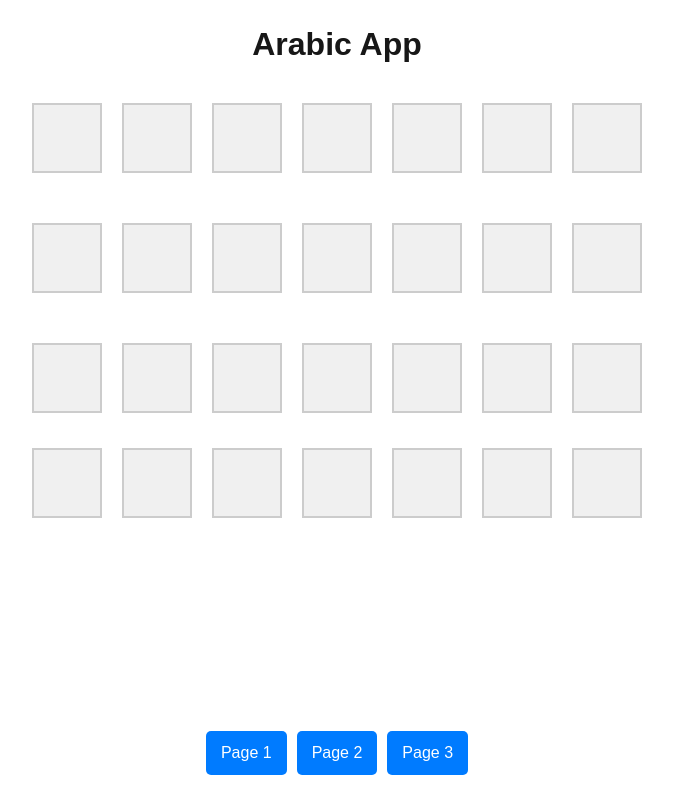
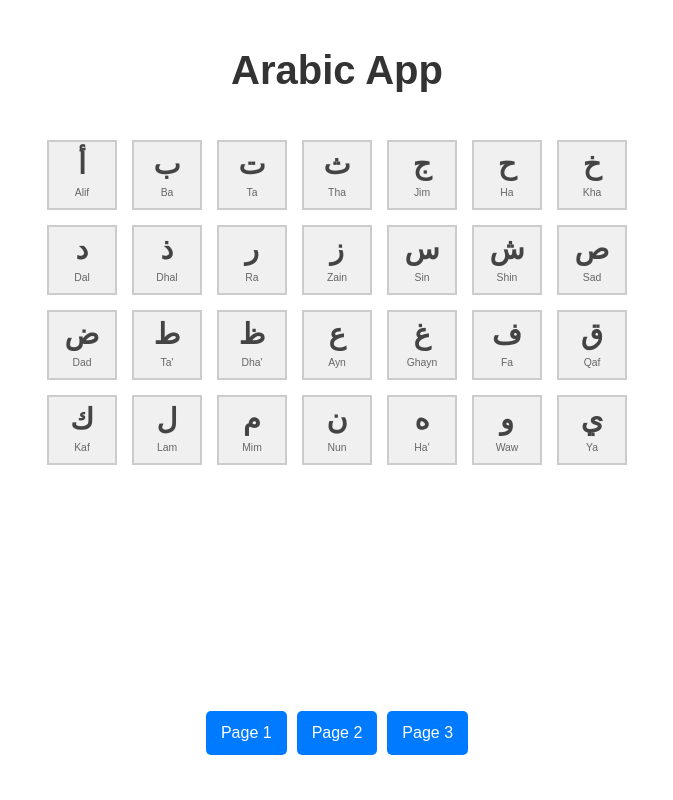
Before and after one commit to Alchabom/arabicApp, a Next.js app: page / in a window 1280 px wide. Shown: the whole page, without its empty margins (303-976 px from the left). Built offline with nearby package versions, Linux system fonts and the light colour scheme.

Commit message:
added characters / names , fixed styling issues

```diff
--- a/src/app/page.tsx
+++ b/src/app/page.tsx
@@ -2,151 +2,142 @@
 
 import React from "react";
 
-/**
- * HomePage is a functional React component that renders the main layout of the Arabic App.
- *
- * Features:
- * - A vertically centered structure using flexbox to manage the overall layout.
- * - A styled header displaying the title "Arabic App".
- * - A grid of 28 interactive squares displayed in a 7-column by 3-row layout.
- *   Each square changes background color when hovered and reverts when the mouse moves away.
- * - A footer section containing three interactive buttons to represent navigation pages.
- *   Buttons change their background color on hover and revert to the original color on mouse out.
- *
- * Styling:
- * - The component includes inline styles for layout and design, including responsiveness
- *   for proper alignment and spacing of elements.
- *
- *   TODO
- *    * Put arabic letters in boxes
- *    * Clean up spacing/Style
- *    *Implement functional buttons
- *
- */
+// Data array with letter and name
+const squareData = [
+  { letter: "أ", name: "Alif" }, { letter: "ب", name: "Ba" }, { letter: "ت", name: "Ta" },
+  { letter: "ث", name: "Tha" }, { letter: "ج", name: "Jim" }, { letter: "ح", name: "Ha" },
+  { letter: "خ", name: "Kha" }, { letter: "د", name: "Dal" }, { letter: "ذ", name: "Dhal" },
+  { letter: "ر", name: "Ra" }, { letter: "ز", name: "Zain" }, { letter: "س", name: "Sin" },
+  { letter: "ش", name: "Shin" }, { letter: "ص", name: "Sad" }, { letter: "ض", name: "Dad" },
+  { letter: "ط", name: "Ta'" }, { letter: "ظ", name: "Dha'" }, { letter: "ع", name: "Ayn" },
+  { letter: "غ", name: "Ghayn" }, { letter: "ف", name: "Fa" }, { letter: "ق", name: "Qaf" },
+  { letter: "ك", name: "Kaf" }, { letter: "ل", name: "Lam" }, { letter: "م", name: "Mim" },
+  { letter: "ن", name: "Nun" }, { letter: "ه", name: "Ha'" }, { letter: "و", name: "Waw" },
+  { letter: "ي", name: "Ya" }
+];
+
 const HomePage: React.FC = () => {
   return (
+    <div style={styles.pageContainer}>
+      <header style={styles.header}>
+        Arabic App
+      </header>
+
+      <div style={styles.gridContainer}>
+        {/* Render squares */}
+        {Array.from({ length: 28 }).map((_, index) => {
+          // Get data for the square, provide default empty values
+          const { letter, name } = squareData[index] ?? { letter: '', name: '' };
+
+          return (
             <div
-            style={{
+              key={index}
+              style={styles.squareBase} // Base styles for the square
+              onMouseOver={(e) => {
+                e.currentTarget.style.backgroundColor = styles.squareHover.backgroundColor;
+                e.currentTarget.style.borderColor = styles.squareHover.borderColor;
+              }}
+              onMouseOut={(e) => {
+                e.currentTarget.style.backgroundColor = styles.squareBase.backgroundColor!;
+                e.currentTarget.style.borderColor = styles.squareBase.borderColor!;
+              }}
+            >
+              {/* Arabic Letter */}
+              <span style={styles.arabicLetter}>
+                {letter}
+              </span>
+              {/* Letter Name */}
+              {name && ( // Only render name span if name exists
+                <span style={styles.letterName}>
+                  {name}
+                </span>
+              )}
+            </div>
+          );
+        })}
+      </div>
+
+      {/* Footer Button Container */}
+      <div style={styles.footerContainer}>
+         {/* Buttons remain the same... */}
+         <button style={styles.buttonBase} onMouseOver={(e) => e.currentTarget.style.backgroundColor = styles.buttonHover.backgroundColor} onMouseOut={(e) => e.currentTarget.style.backgroundColor = styles.buttonBase.backgroundColor!}>Page 1</button>
+         <button style={styles.buttonBase} onMouseOver={(e) => e.currentTarget.style.backgroundColor = styles.buttonHover.backgroundColor} onMouseOut={(e) => e.currentTarget.style.backgroundColor = styles.buttonBase.backgroundColor!}>Page 2</button>
+         <button style={styles.buttonBase} onMouseOver={(e) => e.currentTarget.style.backgroundColor = styles.buttonHover.backgroundColor} onMouseOut={(e) => e.currentTarget.style.backgroundColor = styles.buttonBase.backgroundColor!}>Page 3</button>
+      </div>
+    </div>
+  );
+};
+
+// Group styles together for better readability
+const styles = {
+  pageContainer: {
     display: "flex",
     flexDirection: "column",
     alignItems: "center",
-                height: "100vh",
-            }}
-        >
-            <header
-                style={{
-                    fontSize: "2rem",
+    minHeight: "100vh",
+    padding: "20px",
+    boxSizing: 'border-box',
+  } as React.CSSProperties, // Added type assertion for clarity
+  header: {
+    fontSize: "2.5rem",
     fontWeight: "bold",
-                    margin: "20px 0",
-                }}
-            >
-                Arabic App
-            </header>
-            <div
-                style={{
+    margin: "20px 0 40px 0",
+    color: "#333",
+  } as React.CSSProperties,
+  gridContainer: {
     display: "grid",
-                    gridTemplateColumns: "repeat(7, 1fr)", // 7 columns
-                    gridTemplateRows: "repeat(3, 100px)", // 3 rows
-                    gap: "20px", // Spacing between squares
+    gridTemplateColumns: "repeat(7, 70px)",
+    gap: "15px",
     justifyContent: "center",
-                    alignItems: "center",
-                }}
-            >
-                {/* Render 28 squares */}
-                {Array.from({ length: 28 }).map((_, index) => (
-                    <div
-                        key={index}
-                        style={{
+    width: 'fit-content',
+    margin: '0 auto 20px auto',
+  } as React.CSSProperties,
+  squareBase: {
     width: "70px",
     height: "70px",
     backgroundColor: "#f0f0f0",
     border: "2px solid #ccc",
     display: "flex",
-                            alignItems: "center",
-                            justifyContent: "center",
-                            transition: "background-color 0.3s",
-                        }}
-                        onMouseOver={(e) =>
-                            (e.currentTarget.style.backgroundColor = "#e0e0e0")
+    flexDirection: "column", // Stack items vertically
+    alignItems: "center", // Center items horizontally
+    justifyContent: "center", // Center items vertically
+    cursor: "pointer",
+    transition: "background-color 0.3s, border-color 0.3s",
+    fontFamily: "Arial, sans-serif",
+    boxSizing: 'border-box',
+    padding: '5px 0', // Add some vertical padding inside the box
+    userSelect: 'none',
+    pointerEvents: 'auto',
+  } as React.CSSProperties,
+  squareHover: {
+     backgroundColor: "#e0e0e0",
+     borderColor: "#999",
+  },
+  arabicLetter: {
+    fontSize: "1.8rem", // Size for the Arabic letter
+    fontWeight: "bold",
+    color: "#444",
+    lineHeight: '1.1', // Adjust line height if needed
+  } as React.CSSProperties,
+  letterName: {
+    fontSize: "0.65rem", // Smaller font size for the name
+    color: "#666",
+    marginTop: "4px", // Space between letter and name
+    textAlign: 'center' as const, // Ensure name is centered if it wraps
+  } as React.CSSProperties,
+  footerContainer: {
+    marginTop: "auto",
+    paddingTop: "20px",
+    marginBottom: "20px",
+  } as React.CSSProperties,
+   buttonBase: {
+    padding: "10px 15px", margin: "5px", fontSize: "1rem", color: "white",
+    backgroundColor: "#007bff", border: "none", borderRadius: "5px",
+    cursor: "pointer", transition: "background-color 0.3s",
+  } as React.CSSProperties,
+  buttonHover: {
+      backgroundColor: "#0056b3"
   }
-                        onMouseOut={(e) =>
-                            (e.currentTarget.style.backgroundColor = "#f0f0f0")
-                        }
-                    ></div>
-                ))}
-            </div>
-            <div
-                style={{
-                    marginTop: "auto",
-                    marginBottom: "20px",
-                }}
-            >
-                <button
-                    style={{
-                        padding: "10px 15px",
-                        margin: "5px",
-                        fontSize: "1rem",
-                        color: "white",
-                        backgroundColor: "#007bff",
-                        border: "none",
-                        borderRadius: "5px",
-                        cursor: "pointer",
-                        transition: "background-color 0.3s",
-                    }}
-                    onMouseOver={(e) =>
-                        (e.currentTarget.style.backgroundColor = "#0056b3")
-                    }
-                    onMouseOut={(e) =>
-                        (e.currentTarget.style.backgroundColor = "#007bff")
-                    }
-                >
-                    Page 1
-                </button>
-                <button
-                    style={{
-                        padding: "10px 15px",
-                        margin: "5px",
-                        fontSize: "1rem",
-                        color: "white",
-                        backgroundColor: "#007bff",
-                        border: "none",
-                        borderRadius: "5px",
-                        cursor: "pointer",
-                        transition: "background-color 0.3s",
-                    }}
-                    onMouseOver={(e) =>
-                        (e.currentTarget.style.backgroundColor = "#0056b3")
-                    }
-                    onMouseOut={(e) =>
-                        (e.currentTarget.style.backgroundColor = "#007bff")
-                    }
-                >
-                    Page 2
-                </button>
-                <button
-                    style={{
-                        padding: "10px 15px",
-                        margin: "5px",
-                        fontSize: "1rem",
-                        color: "white",
-                        backgroundColor: "#007bff",
-                        border: "none",
-                        borderRadius: "5px",
-                        cursor: "pointer",
-                        transition: "background-color 0.3s",
-                    }}
-                    onMouseOver={(e) =>
-                        (e.currentTarget.style.backgroundColor = "#0056b3")
-                    }
-                    onMouseOut={(e) =>
-                        (e.currentTarget.style.backgroundColor = "#007bff")
-                    }
-                >
-                    Page 3
-                </button>
-            </div>
-        </div>
-    );
 };
 
 export default HomePage;
```
Also changed, not shown: package.json (+7 -7 lines), 1 other file (tests, documents, lock files or other folders). Lines whose indentation alone changed are shown as unchanged.
